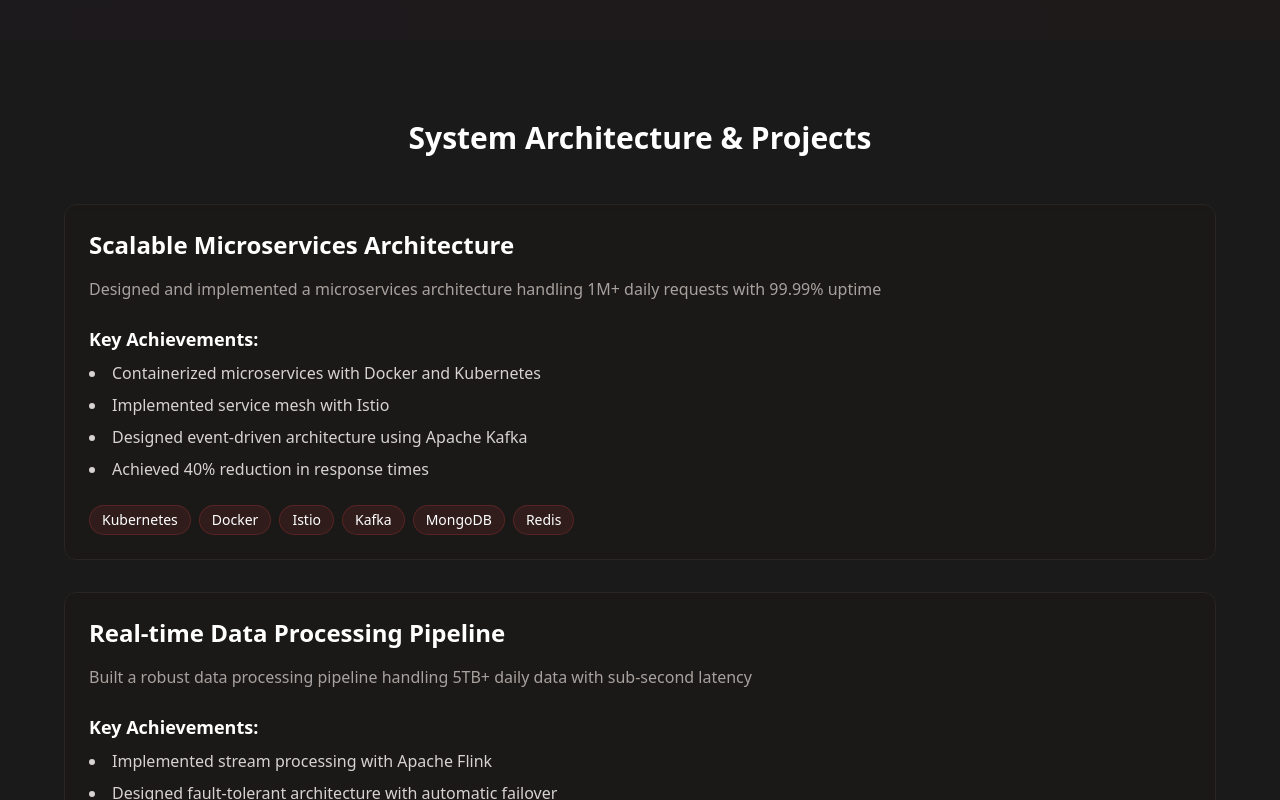
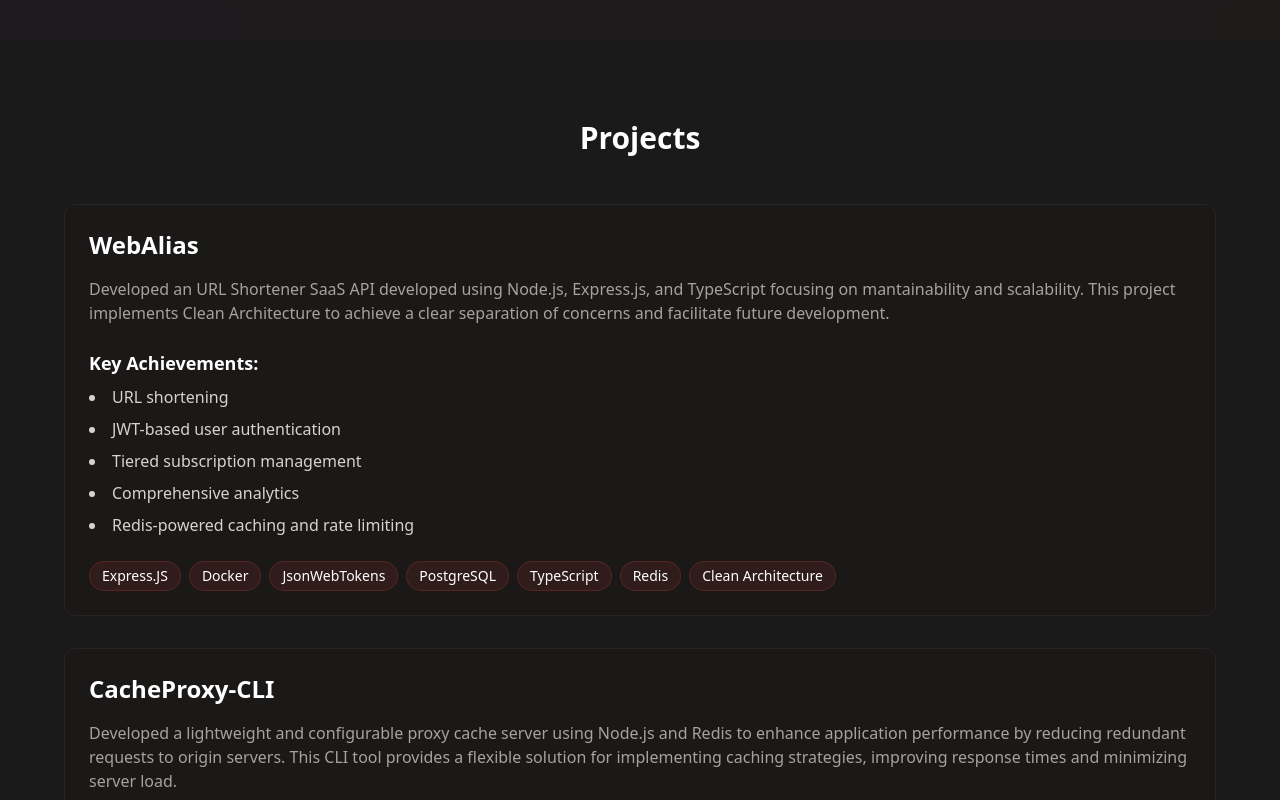
Before and after one commit to Cesar-Marcano/portfolio, a Next.js app: page / in a window 1280 px wide. Shown: the part 760-1560 px from the top of the page. Built offline with nearby package versions, Linux system fonts and the light colour scheme.

Commit message:
style: update SystemArchitecture component with new project details and descriptions

```diff
--- a/app/components/SystemArchitecture.tsx
+++ b/app/components/SystemArchitecture.tsx
@@ -1,38 +1,87 @@
-'use client';
+"use client";
 
-import { motion } from 'framer-motion';
+import { motion } from "framer-motion";
 
 export default function SystemArchitecture() {
   return (
     <section className="py-20 px-4">
       <div className="max-w-6xl mx-auto">
-				<motion.h2 initial={{ opacity: 0 }} whileInView={{ opacity: 1 }} viewport={{ once: true }} className="text-3xl font-bold mb-12 text-center">
-					System Architecture & Projects
+        <motion.h2
+          initial={{ opacity: 0 }}
+          whileInView={{ opacity: 1 }}
+          viewport={{ once: true }}
+          className="text-3xl font-bold mb-12 text-center"
+        >
+          Projects
         </motion.h2>
 
         <div className="grid grid-cols-1 gap-8">
           {[
             {
-							title: 'Scalable Microservices Architecture',
-							description: 'Designed and implemented a microservices architecture handling 1M+ daily requests with 99.99% uptime',
+              title: "WebAlias",
+              description:
+                "Developed an URL Shortener SaaS API developed using Node.js, Express.js, and TypeScript focusing on mantainability and scalability. This project implements Clean Architecture to achieve a clear separation of concerns and facilitate future development.",
               details: [
-								'Containerized microservices with Docker and Kubernetes',
-								'Implemented service mesh with Istio',
-								'Designed event-driven architecture using Apache Kafka',
-								'Achieved 40% reduction in response times',
+                "URL shortening",
+                "JWT-based user authentication",
+                "Tiered subscription management",
+                "Comprehensive analytics",
+                "Redis-powered caching and rate limiting",
               ],
-							tech: ['Kubernetes', 'Docker', 'Istio', 'Kafka', 'MongoDB', 'Redis'],
+              tech: [
+                "Express.JS",
+                "Docker",
+                "JsonWebTokens",
+                "PostgreSQL",
+                "TypeScript",
+                "Redis",
+                "Clean Architecture",
+              ],
             },
             {
-							title: 'Real-time Data Processing Pipeline',
-							description: 'Built a robust data processing pipeline handling 5TB+ daily data with sub-second latency',
+              title: "CacheProxy-CLI",
+              description:
+                "Developed a lightweight and configurable proxy cache server using Node.js and Redis to enhance application performance by reducing redundant requests to origin servers. This CLI tool provides a flexible solution for implementing caching strategies, improving response times and minimizing server load.",
               details: [
-								'Implemented stream processing with Apache Flink',
-								'Designed fault-tolerant architecture with automatic failover',
-								'Optimized data throughput by 60%',
-								'Implemented comprehensive monitoring with Prometheus & Grafana',
+                "Lightweight proxy server implementation.",
+                "Redis-based caching for efficient data storage and retrieval.",
+                "Configurable cache Time-to-Live (TTL) for fine-grained control over cache expiration.",
+                "Command-line interface (CLI) for easy setup and operation.",
+                "Cache clearing functionality to manually invalidate cached data.",
+                "Docker support for simplified deployment and environment consistency.",
               ],
-							tech: ['Apache Flink', 'AWS Kinesis', 'Prometheus', 'Grafana', 'Python', 'PostgreSQL'],
+              tech: [
+                "Node.JS",
+                "Express.JS",
+                "Axios",
+                "Redis",
+                "TypeScript",
+                "Docker",
+                "CLI (Commander.js)",
+              ],
+            },
+            {
+              title: "NestJS-Social-Graph-API",
+              description:
+                "Developed a scalable and efficient backend API for a social network platform using NestJS and GraphQL. This API provides comprehensive functionality for user management, post creation and interaction, and secure authentication, designed to be a robust foundation for social media applications.",
+              details: [
+                "User authentication and authorization with access and refresh tokens.",
+                "Post creation, updating, deletion, and search capabilities.",
+                "Commenting functionality on posts.",
+                "User following and unfollowing features.",
+                "JWT token-based authentication for secure access control.",
+                "Secure password handling using bcrypt for enhanced security.",
+                "GraphQL API for flexible and efficient data fetching.",
+              ],
+              tech: [
+                "NestJS",
+                "GraphQL",
+                "MongoDB",
+                "TypeScript",
+                "JWT",
+                "bcrypt",
+                "Passport.js",
+              ],
             },
           ].map((project, index) => (
             <motion.div
@@ -46,7 +95,9 @@ export default function SystemArchitecture() {
               <h3 className="text-2xl font-bold mb-4">{project.title}</h3>
               <p className="text-stone-400 mb-6">{project.description}</p>
               <div className="mb-6">
-								<h4 className="text-lg font-semibold mb-2">Key Achievements:</h4>
+                <h4 className="text-lg font-semibold mb-2">
+                  Key Achievements:
+                </h4>
                 <ul className="list-disc list-inside space-y-2 text-stone-300">
                   {project.details.map((detail, i) => (
                     <li key={i}>{detail}</li>
@@ -55,7 +106,10 @@ export default function SystemArchitecture() {
               </div>
               <div className="flex flex-wrap gap-2">
                 {project.tech.map((tech, i) => (
-									<span key={i} className="text-sm px-3 py-1 bg-red-500/10 rounded-full border border-red-500/20">
+                  <span
+                    key={i}
+                    className="text-sm px-3 py-1 bg-red-500/10 rounded-full border border-red-500/20"
+                  >
                     {tech}
                   </span>
                 ))}
```
Lines whose indentation alone changed are shown as unchanged.
